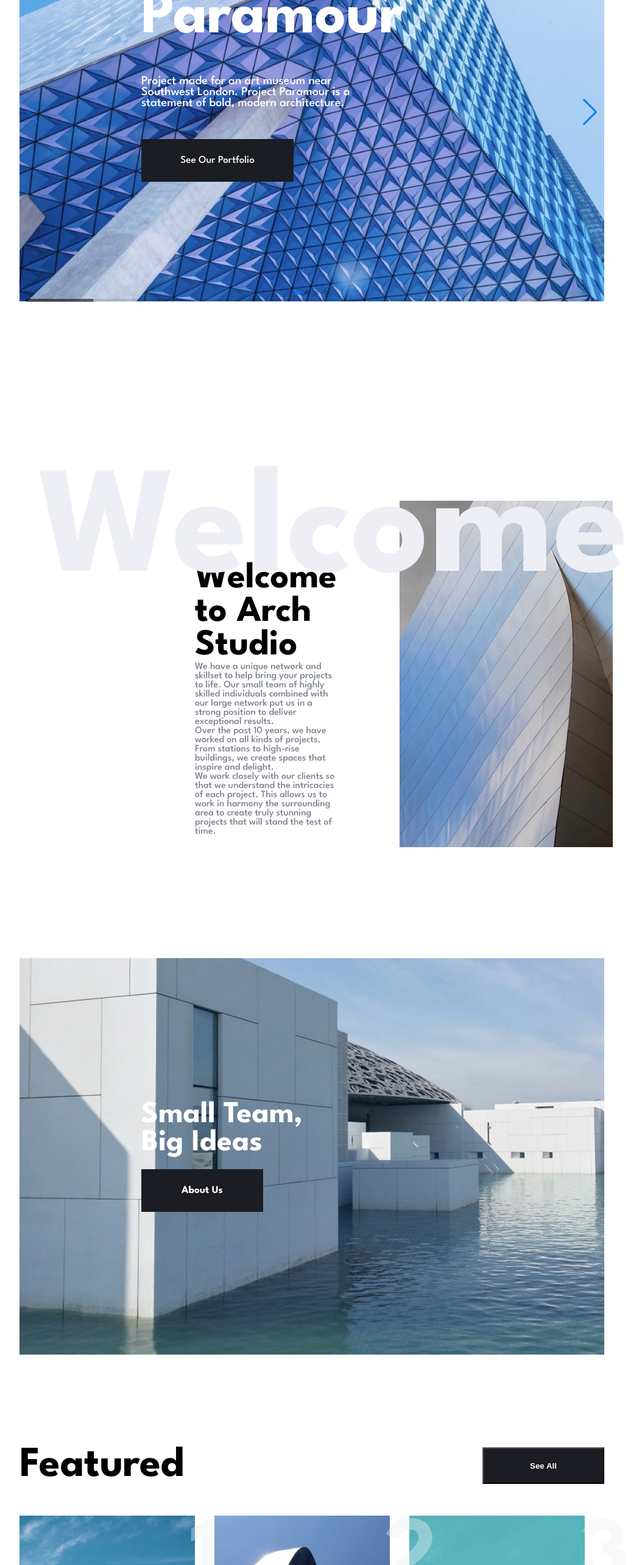
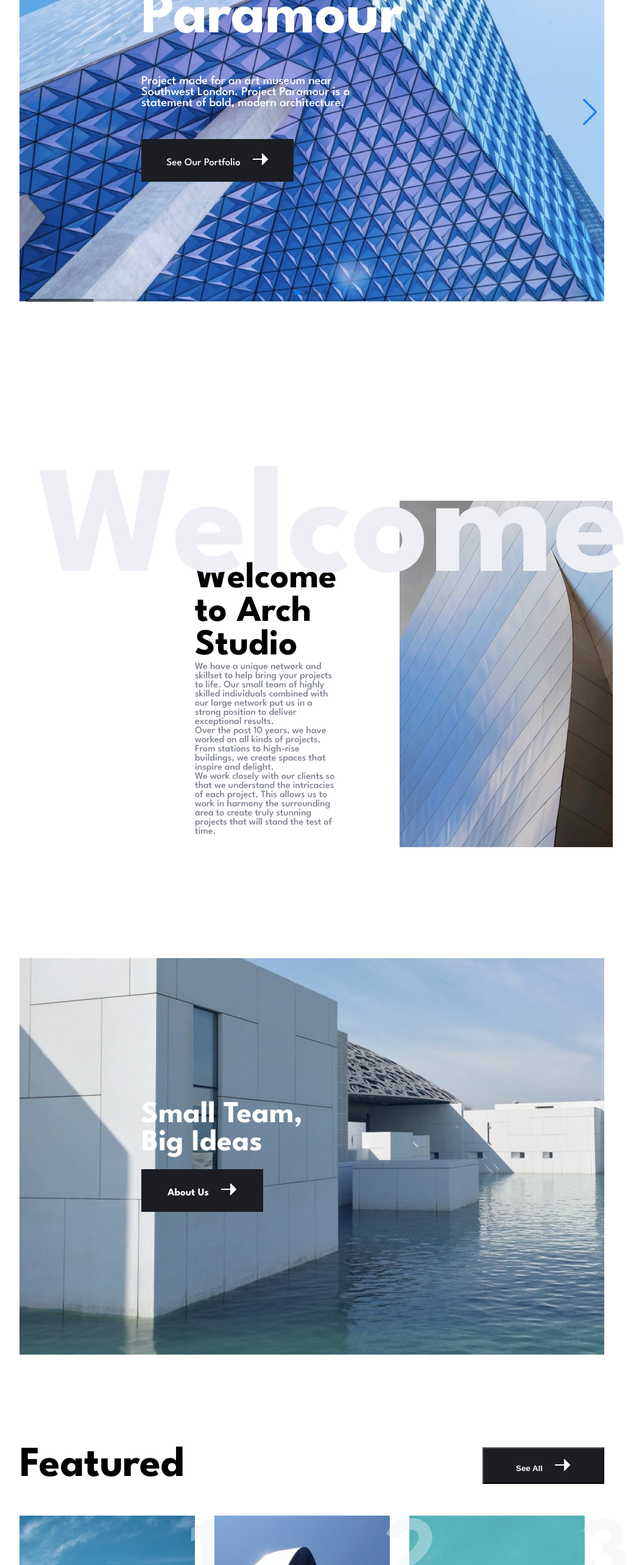
Before and after one commit to netotorres1/Arch, a React (Create React App) app: page / in a window 1280 px wide. Shown: the part 234-2800 px from the top of the page at 61% size, without its empty margins (128-1182 px from the left). Built offline with nearby package versions, Linux system fonts and the light colour scheme.

Commit message:
projeto finalizado

```diff
--- a/src/Components/Home/AboutUs/AboutUs.jsx
+++ b/src/Components/Home/AboutUs/AboutUs.jsx
@@ -1,6 +1,8 @@
 import React from 'react'
-import {Container, ContainerContent, ContainerText, Title, Btn} from './style'
+import {Container, ContainerContent, ContainerText, Title,ImgArrow, Btn} from './style'
 import { Link } from 'react-router-dom'
+
+import IconArrow from './../../../assets/icons/icon-arrow-white.svg'
 
 const AboutUs = () => {
   return (
@@ -8,7 +10,7 @@ const AboutUs = () => {
         <ContainerContent>
             <ContainerText>
                 <Title>Small Team, Big Ideas</Title>
-                <Link to={'/about'}><Btn>About Us</Btn></Link>
+                <Link to={'/about'}><Btn>About Us<ImgArrow src={IconArrow} /></Btn></Link>
             </ContainerText>
         </ContainerContent>
     </Container>
--- a/src/Components/Home/AboutUs/style.js
+++ b/src/Components/Home/AboutUs/style.js
@@ -15,7 +15,9 @@ export const Container = styled.div`
     ${mobile({marginTop: '100px'})};
     ${mobile({margi: '100px'})};
 `
-
+export const ImgArrow = styled.img`
+    margin-left: 20px
+`
 export const ContainerContent = styled.div`
     width: 75%;
     background-image: url(${ImageSmallTeam});
--- a/src/Components/Home/Featured/Featured.jsx
+++ b/src/Components/Home/Featured/Featured.jsx
@@ -1,13 +1,15 @@
 import React from 'react'
-import {Container,BtnSeeAll2, ContainerContent, Project1, Project2, Project3, Number, ContainerText, LinkProjects, Title, ContainerTop, TitleFeatured, BtnSeeAll} from './style'
+import {Container,BtnSeeAll2, ContainerContent, Project1,ImgArrow, Project2, Project3, Number, ContainerText, LinkProjects, Title, ContainerTop, TitleFeatured, BtnSeeAll} from './style'
 import {Link} from 'react-router-dom'
+
+import IconArrow from './../../../assets/icons/icon-arrow-white.svg'
 
 const Featured = () => {
   return (
     <Container>
         <ContainerTop>
             <TitleFeatured>Featured</TitleFeatured>
-            <Link to={'/portifolio'}><BtnSeeAll>See All</BtnSeeAll></Link>
+            <Link to={'/portifolio'}><BtnSeeAll>See All<ImgArrow src={IconArrow} /></BtnSeeAll></Link>
         </ContainerTop>
         <ContainerContent>
             <Project1>
@@ -31,7 +33,7 @@ const Featured = () => {
                     <LinkProjects>View All Projects</LinkProjects>
                 </ContainerText>
             </Project3>
-            <Link to={'/portifolio'}><BtnSeeAll2>See All</BtnSeeAll2></Link>
+            <Link to={'/portifolio'}><BtnSeeAll2>See All<ImgArrow src={IconArrow} /></BtnSeeAll2></Link>
         </ContainerContent>
     </Container>
   )
--- a/src/Components/Home/Featured/style.js
+++ b/src/Components/Home/Featured/style.js
@@ -108,7 +108,9 @@ export const LinkProjects = styled.button`
     color: white;
     text-shadow:2px 2px 5px #000000;
 `
-
+export const ImgArrow = styled.img`
+    margin-left: 20px
+`
 export const Number = styled.h2`
     font-size: 150px;
     position: relative;
--- a/src/Components/Home/Slider/Slider.jsx
+++ b/src/Components/Home/Slider/Slider.jsx
@@ -1,5 +1,5 @@
 import React from 'react'
-import { Container,ContainerContent,ImageHeroParamour, ImageHeroFederal, ImageHeroSeraph, ImageHeroTrinity, ContentSliderParamour, Btn, Text, Title } from './style'
+import { Container,ContainerContent,ImageHeroParamour, ImageHeroFederal, ImgArrow, ImageHeroSeraph, ImageHeroTrinity, ContentSliderParamour, Btn, Text, Title } from './style'
 import {SwiperSlide, Swiper} from 'swiper/react'
 import 'swiper/css';
 import 'swiper/css';
@@ -11,6 +11,8 @@ import Paramour from './../../../assets/home/desktop/image-hero-paramour.jpg'
 import Seraph from './../../../assets/home/desktop/image-hero-seraph.jpg'
 import Federal from './../../../assets/home/desktop/image-hero-federal.jpg'
 import Trinity from './../../../assets/home/desktop/image-hero-trinity.jpg'
+
+import IconArrow from './../../../assets/icons/icon-arrow-white.svg'
 import { Link } from 'react-router-dom';
 
 const Slider = () => {
@@ -31,7 +33,7 @@ const Slider = () => {
                         <Title>Project Paramour</Title>
                         <Text>Project made for an art museum near Southwest London. Project Paramour is
                         a statement of bold, modern architecture.</Text>
-                        <Link to={'/portifolio'}><Btn>See Our Portfolio</Btn></Link>
+                        <Link to={'/portifolio'}><Btn>See Our Portfolio<ImgArrow src={IconArrow} /></Btn></Link>
                     </ContentSliderParamour>
                 </SwiperSlide>
                 <SwiperSlide>
@@ -41,7 +43,7 @@ const Slider = () => {
                         <Text>The Seraph Station project challenged us to design a unique station that would
                         transport people through time. The result is a fresh and futuristic model
                         inspired by space stations.</Text>
-                        <Link to={'/portifolio'}><Btn>See Our Portfolio</Btn></Link>
+                        <Link to={'/portifolio'}><Btn>See Our Portfolio<ImgArrow src={IconArrow} /></Btn></Link>
                     </ContentSliderParamour>
                 </SwiperSlide>
                 <SwiperSlide>
@@ -50,7 +52,7 @@ const Slider = () => {
                         <Title>Federal II Tower</Title>
                         <Text>A sequel theme project for a tower originally built in the 1800s. We achieved
                         this with a striking look of brutal minimalism with modern touches.</Text>
-                        <Link to={'/portifolio'}><Btn>See Our Portfolio</Btn></Link>
+                        <Link to={'/portifolio'}><Btn>See Our Portfolio<ImgArrow src={IconArrow} /></Btn></Link>
                     </ContentSliderParamour>
                 </SwiperSlide>
                 <SwiperSlide>
@@ -60,7 +62,7 @@ const Slider = () => {
                         <Text>Trinity Bank challenged us to make a concept for a 84 story building located
                             in the middle of a city with a high earthquake frequency. For this project we
                             used curves to blend design and stability to meet our objectives.</Text>
-                        <Link to={'/portifolio'}><Btn>See Our Portfolio</Btn></Link>
+                        <Link to={'/portifolio'}><Btn>See Our Portfolio<ImgArrow src={IconArrow} /></Btn></Link>
                     </ContentSliderParamour>
                 </SwiperSlide>
             </Swiper>
--- a/src/Components/Home/Slider/style.js
+++ b/src/Components/Home/Slider/style.js
@@ -33,6 +33,9 @@ export const ContentSliderParamour = styled.div`
 
     ${mobile({top: '20px'})};
     ${tablet({left: '40px'})};
+`
+export const ImgArrow = styled.img`
+    margin-left: 20px
 `
 
 export const ImageHeroParamour = styled.img`
@@ -89,4 +92,5 @@ export const Btn = styled.button`
     ${tablet({height: '50px'})};
 
     ${mobile({fontSize: '15px'})};
+    ${mobile({width: '200px'})};
 `
--- a/src/Components/Shared/Footer/Footer.jsx
+++ b/src/Components/Shared/Footer/Footer.jsx
@@ -1,7 +1,9 @@
 import React from 'react'
 import Logo from './../../../assets/logo-copy.svg'
-import {Container, ContainerContent, ContainerLogo, ContainerNav, NavItem, BtnPortifolio, Img} from './style'
+import {Container, ContainerContent, ContainerLogo,ImgArrow, ContainerNav, NavItem, BtnPortifolio, Img} from './style'
 import {Link} from 'react-router-dom'
+
+import IconArrow from './../../../assets/icons/icon-arrow-white.svg'
 
 const Footer = () => {
   return (
@@ -16,7 +18,7 @@ const Footer = () => {
                 <Link to={'/contact'}><NavItem>Contact</NavItem></Link>
             </ContainerNav>
         </ContainerContent>
-        <Link to={'/portifolio'}><BtnPortifolio>See Our Portifolio</BtnPortifolio></Link>
+        <Link to={'/portifolio'}><BtnPortifolio>See Our Portifolio<ImgArrow src={IconArrow} /></BtnPortifolio></Link>
     </Container>
   )
 }
--- a/src/Components/Shared/Footer/style.js
+++ b/src/Components/Shared/Footer/style.js
@@ -13,7 +13,9 @@ export const Container = styled.div`
     ${mobile({width: '380px'})};
     ${mobile({flexDirection: 'column'})};
 `
-
+export const ImgArrow = styled.img`
+    margin-left: 20px
+`
 export const ContainerContent = styled.div`
     width: 65%;
     display: flex;
--- a/src/Components/Shared/Navbar/style.js
+++ b/src/Components/Shared/Navbar/style.js
@@ -34,8 +34,8 @@ export const ContainerNavbar = styled.nav`
     ${mobile({display: 'none'})};
     ${mobile({flexDirection: 'column'})};
     ${mobile({position: 'absolute'})};
-    ${mobile({top: '100px'})};
-    ${mobile({left: '30px'})};
+    ${mobile({top: '94px'})};
+    ${mobile({left: '60px'})};
     ${mobile({fontWeight: 'bold'})};
 
     ${mobile({background: '#EEEFF4'})};
@@ -57,7 +57,8 @@ export const BtnNavbar = styled.button`
 
     ${mobile({fontSize:'30px'})};
     ${mobile({fontWeight: '700'})};
-    ${mobile({padding:'20px'})};
+    ${mobile({padding:'10px'})};
+    ${mobile({marginLeft:'30px'})};
 
     &:hover{
         cursor: pointer;
```
Also changed, not shown: src/assets/icons/icon-arrow-white.svg.
